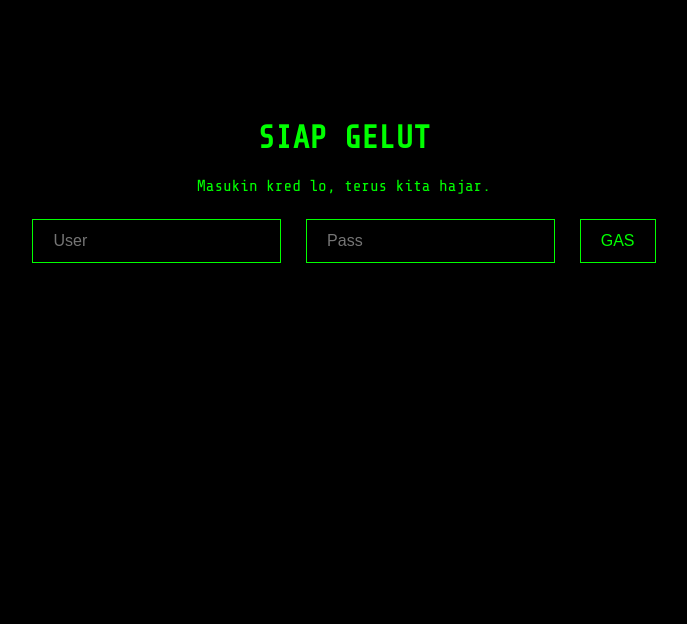
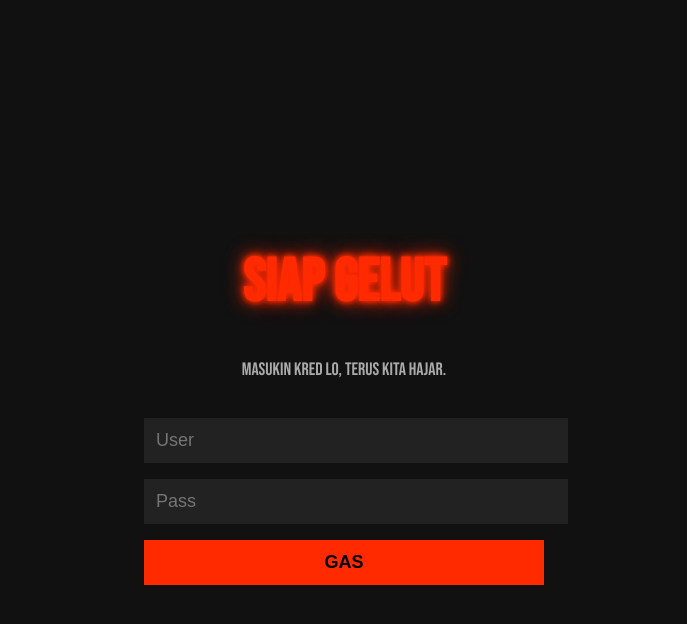
Before and after one commit to zxuboxervi-ops/D, a plain HTML site: page index.html in a window 1280 px wide. Shown: the whole page, without its empty margins (296-983 px from the left). Drawn offline with nearby package versions, Linux system fonts and the light colour scheme.

Commit message:
Update style.css

```diff
--- a/style.css
+++ b/style.css
@@ -1,14 +1,11 @@
-@import url('https://fonts.googleapis.com/css2?family=Share+Tech+Mono&display=swap');
-body{background:#000;color:#0f0;font-family:'Share Tech Mono',monospace;text-align:center;overflow:hidden}
-#loginBox,#panel{margin-top:15vh}
-input,button{padding:12px 20px;margin:8px;border:1px solid #0f0;background:#000;color:#0f0;font-size:16px}
-button:hover{background:#0f0;color:#000;cursor:pointer;box-shadow:0 0 15px #0f0}
-pre{text-align:left;height:300px;overflow-y:auto;border:1px solid #0f0;padding:10px}
-.sambutan{font-size:14px;color:#aaa;margin-bottom:20px}
-.glitch{position:relative;font-size:48px;letter-spacing:3px;animation:glitch 1.5s infinite}
-.glitch::before,.glitch::after{content:attr(data-text);position:absolute;top:0;left:0;width:100%;height:100%}
-.glitch::before{animation:noise-1 .2s infinite;clip-path:inset(0 0 98% 0);color:#f00}
-.glitch::after{animation:noise-2 .2s infinite;clip-path:inset(98% 0 0 0);color:#0ff}
-@keyframes glitch{2%,64%{transform:translate(2px,-2px)}4%,60%{transform:translate(-2px,2px)}62%{transform:translate(13px,-1px)}}
-@keyframes noise-1{10%,30%,50%,70%,90%{transform:translateX(2px)}20%,40%,60%,80%{transform:translateX(-2px)}}
-@keyframes noise-2{10%,30%,50%,70%,90%{transform:translateX(-3px)}20%,40%,60%,80%{transform:translateX(3px)}}
+@import url('https://fonts.googleapis.com/css2?family=Bebas+Neue&display=swap');
+body{background:#111;color:#ff2a00;font-family:'Bebas Neue',cursive;text-align:center;height:100vh;margin:0;display:flex;align-items:center;justify-content:center}
+#loginBox,#panel{width:90%;max-width:400px}
+h1.glow{font-size:60px;text-shadow:0 0 5px #ff2a00,0 0 10px #ff2a00,0 0 20px #ff2a00}
+p.sub{color:#aaa;margin-bottom:30px;font-size:18px}
+input,button{width:100%;padding:12px;margin:8px 0;border:none;font-size:18px}
+input{background:#222;color:#fff}
+button{background:#ff2a00;color:#000;font-weight:bold;cursor:pointer;transition:.2s}
+button:hover{background:#fff;color:#ff2a00;box-shadow:0 0 20px #ff2a00}
+.sambutan{font-size:16px;color:#888;margin-bottom:20px}
+pre{text-align:left;height:250px;overflow-y:auto;background:#222;padding:10px;border-left:3px solid #ff2a00}
```
